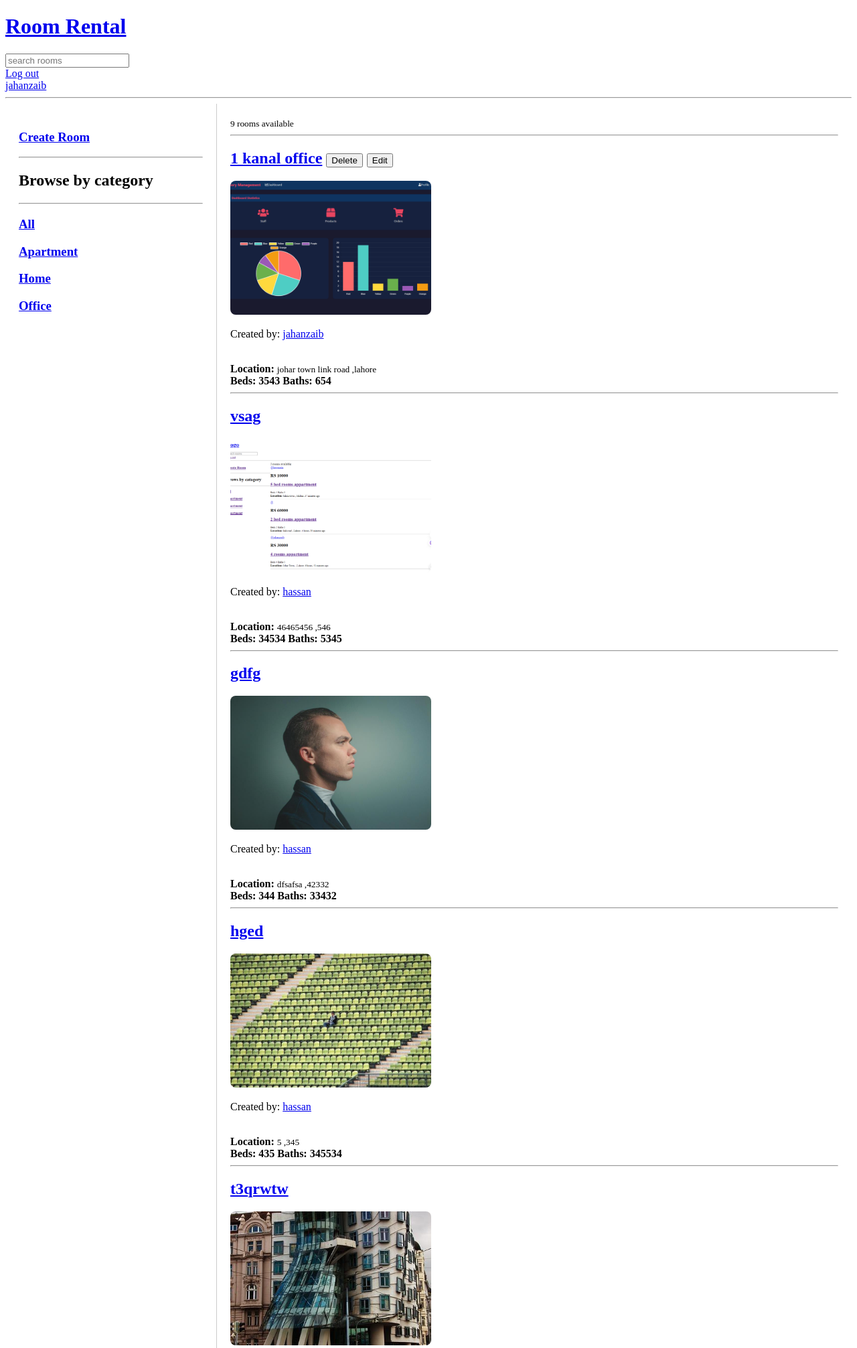
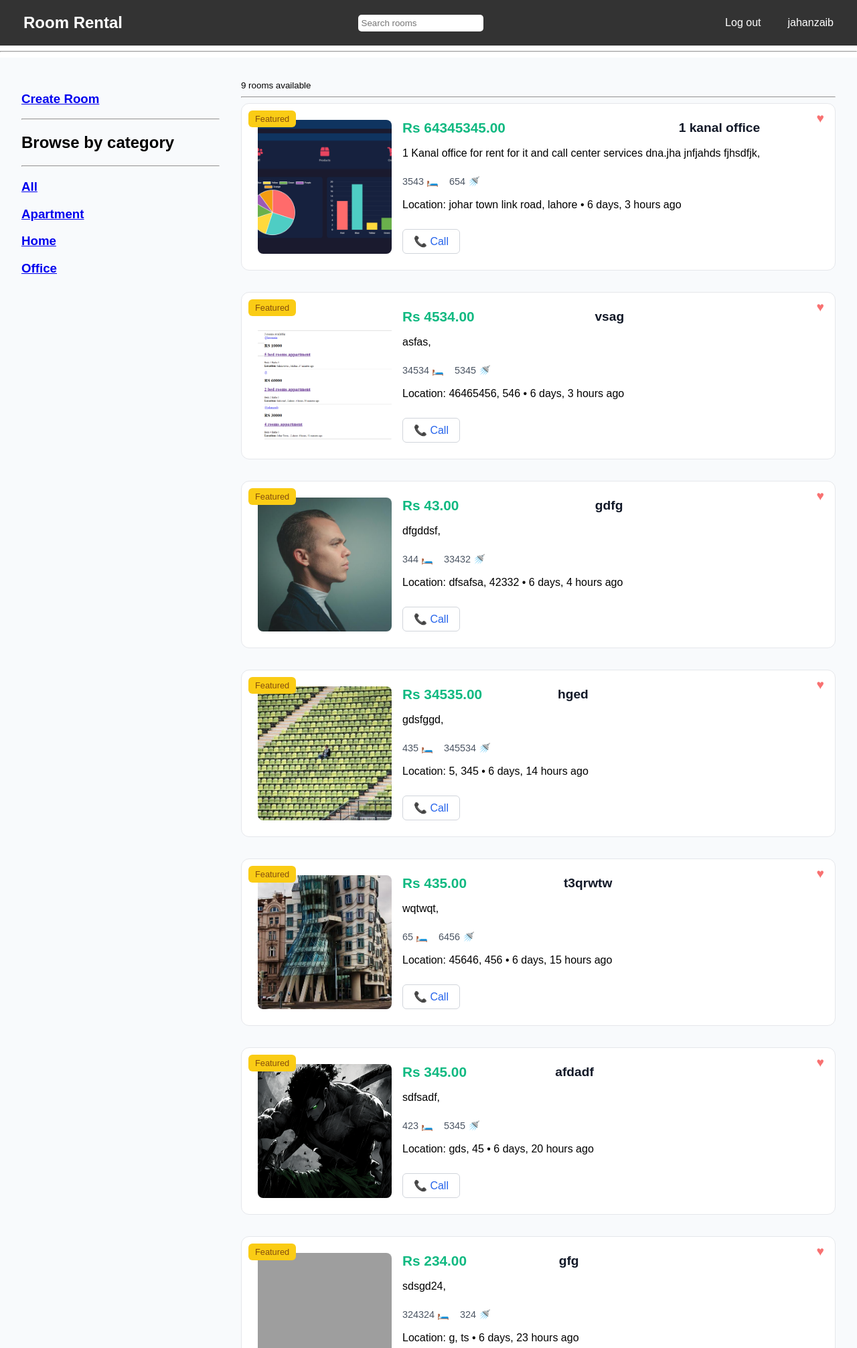
Before and after one commit to jahanzaib-butt/room-rental-website, a Django app: page / in a window 1280 px wide. Shown: the top 2013 px of the page at 67% size. Run offline with Django 5.2, Linux system fonts and the light colour scheme; a user stored in the database is signed in; data comes from the database, SQL or seed files in the repository; both versions use the stored data as it was after the commit; grey boxes are pictures that could not be loaded.

Commit message:
designing

```diff
--- a/base/templates/base/home.html
+++ b/base/templates/base/home.html
@@ -1,65 +1,201 @@
 {% extends 'main.html' %}
 {% block content %}
 <style>
+    /* General Container */
     .container {
         display: grid;
-        grid-template-columns: 1fr 3fr; /* Adjusted column sizes */
+        grid-template-columns: 1fr 3fr;
+        gap: 2rem;
+        max-width: 1400px;
+        margin: 0 auto;
+        padding: 2rem;
+        background-color: #f8fafc;
     }
-    .sidebar {
-        padding: 20px; /* Add some padding */
-        border-right: 1px solid #ccc; /* Optional: Add a border for separation */
+
+    /* Room Card Styles */
+    .room-card {
+        background-color: white;
+        border-radius: 12px;
+        padding: 1.5rem;
+        margin-bottom: 2rem;
+        transition: box-shadow 0.3s ease;
+        border: 1px solid #e5e7eb;
+        display: flex;
+        gap: 1rem;
+        position: relative;
     }
-    .rooms {
-        padding: 20px; /* Add some padding */
+
+    .room-card:hover {
+        box-shadow: 0 4px 12px rgba(0, 0, 0, 0.1);
     }
+
     .room-image {
-        width: 300px;  /* Set a fixed width */
-        height: 200px; /* Set a fixed height */
-        object-fit: cover; /* Maintain aspect ratio and cover the area */
-        border-radius: 8px; /* Optional: add rounded corners */
+        width: 200px;
+        height: 200px;
+        object-fit: cover;
+        border-radius: 8px;
+        flex-shrink: 0;
+    }
+
+    /* Featured Badge */
+    .badge-featured {
+        position: absolute;
+        top: 10px;
+        left: 10px;
+        background-color: #facc15;
+        color: #854d0e;
+        padding: 5px 10px;
+        font-size: 0.8rem;
+        border-radius: 6px;
+    }
+
+    /* Favorite Button */
+    .favorite-button {
+        position: absolute;
+        top: 10px;
+        right: 10px;
+        background: none;
+        border: none;
+        cursor: pointer;
+        font-size: 1.2rem;
+        color: #f87171;
+    }
+
+    /* Room Details */
+    .room-details {
+        display: flex;
+        flex-direction: column;
+        justify-content: space-between;
+    }
+
+    .room-header {
+        display: flex;
+        justify-content: space-between;
+        align-items: center;
+    }
+
+    .room-title {
+        font-size: 1.2rem;
+        color: #111827;
+        text-decoration: none;
+        margin: 0;
+        font-weight: bold;
+    }
+
+    .room-title:hover {
+        color: #4f46e5;
+    }
+
+    .room-price {
+        font-size: 1.3rem;
+        color: #10b981;
+        font-weight: bold;
+    }
+
+    /* Info Block */
+    .room-info {
+        display: flex;
+        gap: 1rem;
+        margin-top: 0.5rem;
+        color: #4b5563;
+        font-size: 0.9rem;
+    }
+
+    /* Footer Buttons */
+    .action-buttons {
+        display: flex;
+        justify-content: space-between;
+        margin-top: 10px;
+    }
+
+    .action-button {
+        display: flex;
+        align-items: center;
+        gap: 0.3rem;
+        padding: 0.5rem 1rem;
+        border: 1px solid #d1d5db;
+        border-radius: 6px;
+        background-color: white;
+        color: #111827;
+        text-decoration: none;
+        font-weight: 500;
+        transition: background-color 0.2s ease;
+        cursor: pointer;
+    }
+
+    .action-button:hover {
+        background-color: #f3f4f6;
+    }
+
+    .phone-button {
+        color: #2563eb;
+    }
+
+    .chat-button {
+        color: #10b981;
     }
 </style>
+
 <div class="container">
     <div class="sidebar">
-        <a href="{% url 'create_room' %}"><h3>Create Room</h3></a>
+        <a href="{% url 'create_room' %}">
+            <h3>Create Room</h3>
+        </a>
 
         <div>
             <hr>
-            <b><h2>Browse by category</h2></b>
+            <h2>Browse by category</h2>
             <hr>
-            <a href="{% url 'home' %}"><h3>All</h3></a>
+            <a href="{% url 'home' %}" class="category-link"><h3>All</h3></a>
             {% for category in categories %}
-                {% if category %} {# Only show if category is not empty #}
-                    <h3><a href="{% url 'home' %}?q={{ category }}">{{ category }}</a></h3>
+                {% if category %}
+                    <a href="{% url 'home' %}?q={{ category }}" class="category-link">
+                        <h3>{{ category }}</h3>
+                    </a>
                 {% endif %}
             {% endfor %}
         </div>
     </div>
-
     <div class="rooms">
-        <small>{{ room_count }} rooms available</small><hr>
+        <small class="room-count">{{ room_count }} rooms available</small>
+        <hr>
 
         {% for room in rooms %}
-            <h2>
-                <a href="{% url 'room' room.id %}">{{ room.title }}</a>
-                {% if user.is_authenticated and user.id == room.owner.id %}
-                <a href="{% url 'room_delete' room.id %}"><button type="submit">Delete</button></a>
-                <a href="{% url 'room_edit' room.id %}"><button type="submit">Edit</button></a>
+            <div class="room-card">
+                <div class="badge-featured">Featured</div>
+                <button class="favorite-button">&hearts;</button>
+
+                {% if room.image %}
+                    <img src="{{ room.image.url }}" alt="{{ room.title }}" class="room-image">
+                {% else %}
+                    <img src="/static/images/placeholder.svg" alt="Placeholder image" class="room-image">
                 {% endif %}
-            </h2>
-            <!-- Display the room image if it exists -->
-            {% if room.image %}
-                <img src="{{ room.image.url }}" alt="{{ room.title }}" class="room-image">  <!-- Add class for styling -->
-            {% endif %}
-            <!-- Owner's username as a link to their profile -->
-            <p>Created by: <a href="{% url 'profile' room.owner.id %}">{{ room.owner.username }}</a></p>
-            <br>
-            <b>Location:</b> <small>{{room.area}} ,{{room.city}}</small><br>
-            <b>Beds: {{ room.beds }}</b>
-            <b>Baths: {{ room.baths }}</b>
-            <hr>
+
+                <div class="room-details">
+                    <div class="room-header">
+                        <span class="room-price">Rs {{ room.price }}</span>
+                        <a href="{% url 'room' room.id %}" class="room-title">{{ room.title }}</a>
+
+                    </div>
+                    <p>{{room.description}}, </p>
+
+                    <div class="room-info">
+                        <div><span>{{ room.beds }}</span> 🛏️</div>
+                        <div><span>{{ room.baths }}</span> 🚿</div>
+                        <!-- <div><span>5 Marla</span></div> -->
+                    </div>
+
+                    <p class="text-xs text-gray-500">Location: {{ room.area }}, {{ room.city }} • {{ room.created|timesince }} ago</p>
+
+                    <div class="action-buttons">
+                        <a href="tel:+{{ room.owner.phone }}" class="action-button phone-button">
+                            📞 Call
+                        </a>
+
+                    </div>
+                </div>
+            </div>
         {% endfor %}
-
     </div>
 </div>
 {% endblock %}
--- a/templates/navbar.html
+++ b/templates/navbar.html
@@ -1,19 +1,71 @@
+<!DOCTYPE html>
+<html lang="en">
+<head>
+    <meta charset="UTF-8">
+    <meta name="viewport" content="width=device-width, initial-scale=1.0">
+    <title>Room Rental</title>
+    <style>
+        body {
+            font-family: Arial, sans-serif;
+            margin: 0;
+            padding: 0;
+        }
+        .navbar {
+            display: flex;
+            justify-content: space-between;
+            align-items: center;
+            background-color: #333;
+            padding: 10px 20px;
+        }
+        .navbar a {
+            color: white;
+            text-decoration: none;
+            padding: 10px 15px;
+        }
+        .navbar a:hover {
+            background-color: #575757;
+            border-radius: 5px;
+        }
+        .navbar h1 {
+            margin: 0;
+            font-size: 24px;
+        }
+        .search-bar {
+            display: flex;
+            align-items: center;
+        }
+        .search-bar input[type="text"] {
+            padding: 5px;
+            border: none;
+            border-radius: 5px;
+        }
+        .auth-links {
+            display: flex;
+            align-items: center;
+        }
+        .auth-links a {
+            margin-left: 10px;
+        }
+    </style>
+</head>
+<body>
+    <div class="navbar">
         <a href="{% url 'home' %}"><h1>Room Rental</h1></a>
-
-
-<form  method="GET" action="{% url 'home' %}">
-    <input type="text" name="q" placeholder="search rooms" />
+        <div class="search-bar">
+            <form method="GET" action="{% url 'home' %}">
+                <input type="text" name="q" placeholder="Search rooms" />
             </form>
-
-
+        </div>
+        <div class="auth-links">
             {% if user.is_authenticated %}
-
-    <a href="{% url 'logout' %}">Log out</a><br>
-    <a href="{% url 'profile' user.id %}">
-        {{user.username}}
-    </a>
+                <a href="{% url 'logout' %}">Log out</a>
+                <a href="{% url 'profile' user.id %}">{{user.username}}</a>
             {% else %}
-    <a href="{% url 'login' %}">Log in</a> /
+                <a href="{% url 'login' %}">Log in</a>
                 <a href="{% url 'register' %}">Register</a>
             {% endif %}
+        </div>
+    </div>
     <hr>
+</body>
+</html>
```
Also changed, not shown: db.sqlite3. Lines whose indentation alone changed are shown as unchanged.
